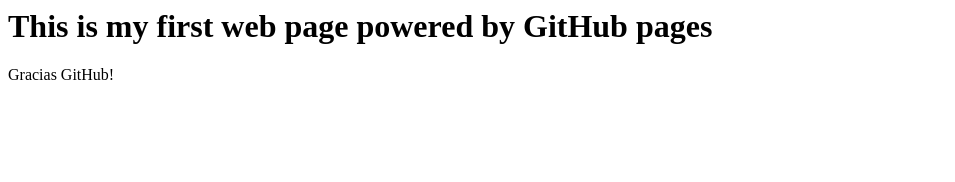
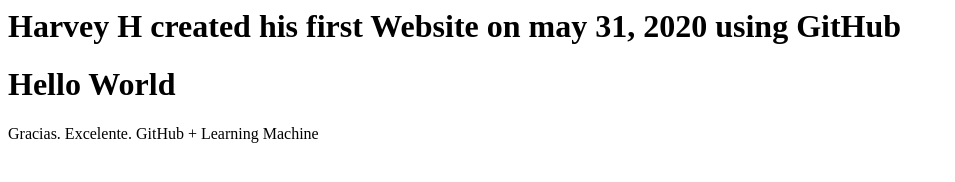
Before and after one commit to hmendozan/HarveyM_1st_Repo, a plain HTML site: page index.html in a window 1280 px wide. Shown: the whole page, without its empty margins (0-955 px from the left). Drawn offline with Linux system fonts and the light colour scheme.

Commit message:
Update Index.html

```diff
--- a/index.html
+++ b/index.html
@@ -1,6 +1,7 @@
 <html>
-<H1> This is my first web page powered by GitHub pages </H1>
+<H1> Harvey H created his first Website on may 31, 2020 using GitHub </H1>
+  <h1> Hello World </H1>
 
-Gracias GitHub!
+Gracias. Excelente. GitHub + Learning Machine
 
 </html>
```
